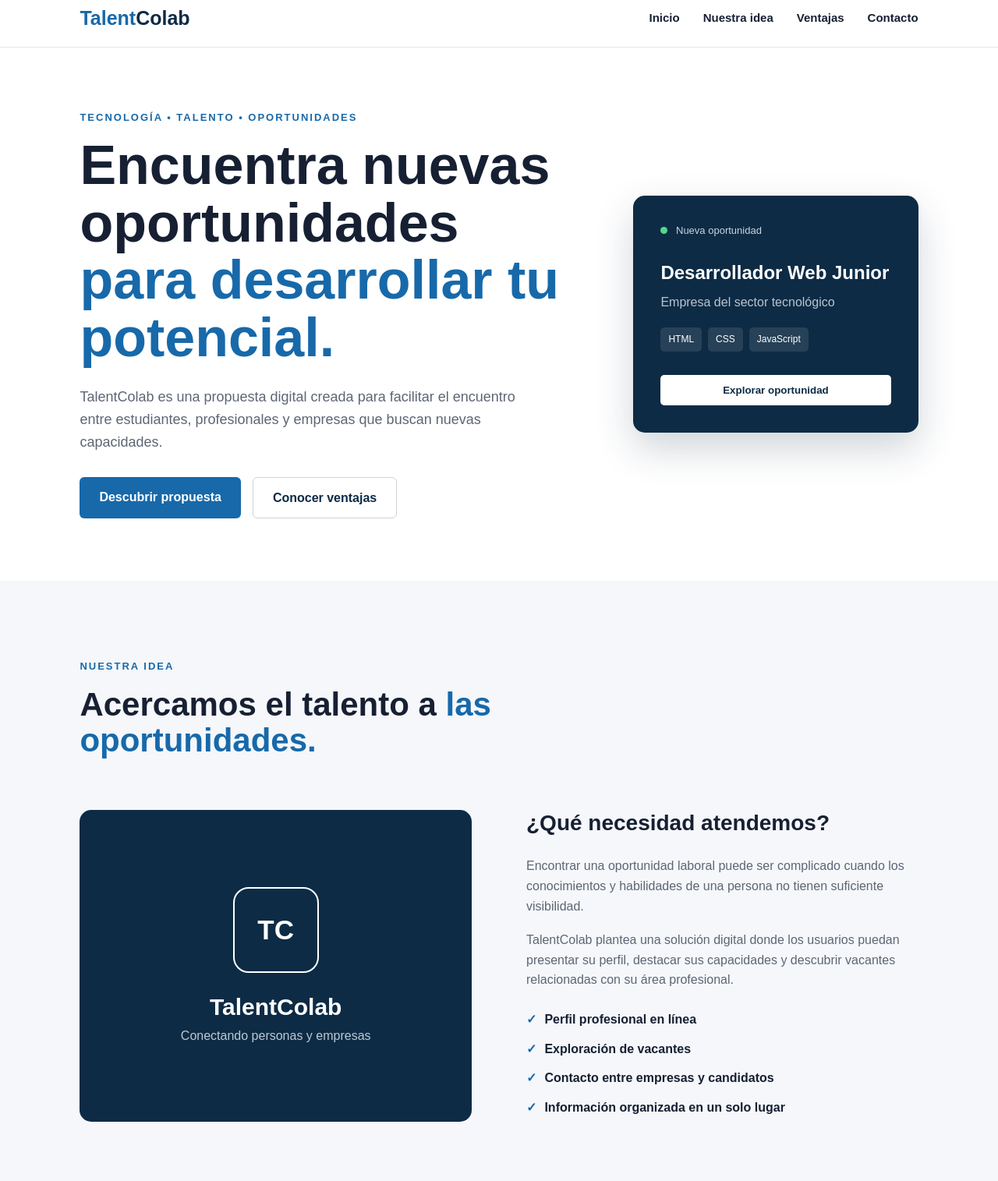
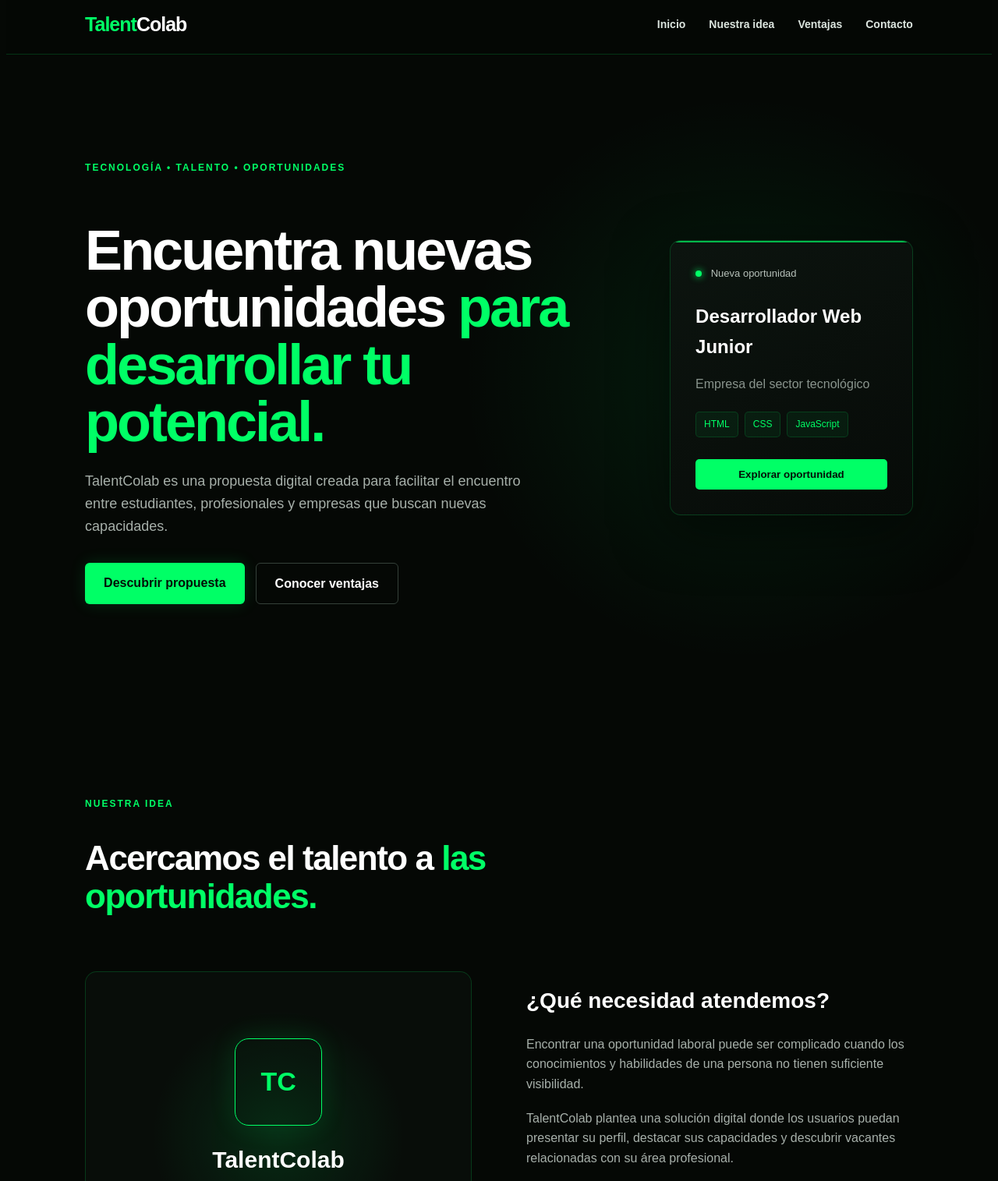
Before and after one commit to JazyelAe/talentcolab, a plain HTML site: page index.html in a window 1280 px wide. Shown: the part 40-1555 px from the top of the page at 78% size. Drawn offline with Linux system fonts and the light colour scheme.

Commit message:
Revamp CSS for TalentColab with new styles
Updated styles for the TalentColab theme with modern colors and layout adjustments.

````diff
--- a/style.css
+++ b/style.css
@@ -1,6 +1,9 @@
-/* =========================
-   CONFIGURACIÓN GENERAL
-========================= */
+```css
+/* =========================================
+   TALENTCOLAB
+   MATRIX MODERN STYLE
+   Colores: Negro / Verde / Blanco
+========================================= */
 
 * {
     margin: 0;
@@ -14,47 +17,69 @@ html {
 
 body {
     font-family: Arial, Helvetica, sans-serif;
-    background: #f5f7fa;
-    color: #172033;
+    background: #050805;
+    color: #ffffff;
     line-height: 1.6;
 }
 
+
+/* =========================================
+   VARIABLES
+========================================= */
+
 :root {
-    --azul: #1769aa;
-    --azul-oscuro: #0d2b45;
+    --negro: #050805;
+    --negro-2: #0a100c;
+    --verde: #00ff66;
+    --verde-2: #00c853;
     --blanco: #ffffff;
+    --gris: #a7b0aa;
+    --borde: rgba(0, 255, 102, 0.18);
 }
 
 
-/* =========================
+/* =========================================
    ENCABEZADO
-========================= */
+========================================= */
 
 .header {
     height: 75px;
+
     padding: 0 8%;
+
     display: flex;
     align-items: center;
     justify-content: space-between;
 
-    background: var(--blanco);
+    background: rgba(5, 8, 5, 0.92);
 
-    border-bottom: 1px solid #e5e8ec;
+    border-bottom: 1px solid var(--borde);
 
     position: sticky;
     top: 0;
+
     z-index: 1000;
+
+    backdrop-filter: blur(12px);
 }
+
+
+/* LOGO */
 
 .logo {
     font-size: 25px;
     font-weight: 800;
-    color: var(--azul-oscuro);
+    letter-spacing: -1px;
+
+    color: var(--blanco);
 }
 
 .logo span {
-    color: var(--azul);
+    color: var(--verde);
 }
+
+
+/* NAVEGACIÓN */
 
 .navbar {
     display: flex;
@@ -62,61 +87,87 @@ body {
 }
 
 .navbar a {
+    color: #dce5df;
+
     text-decoration: none;
-    color: #172033;
-    font-size: 15px;
+
+    font-size: 14px;
     font-weight: 600;
 
     transition: 0.3s;
 }
 
 .navbar a:hover {
-    color: var(--azul);
+    color: var(--verde);
 }
+
+
+/* MENÚ MÓVIL */
 
 .menu-btn {
     display: none;
+
     background: none;
+
     border: none;
+
+    color: white;
+
     font-size: 25px;
+
     cursor: pointer;
 }
 
 
-/* =========================
+/* =========================================
    HERO
-========================= */
+========================================= */
 
 .hero {
-    min-height: 620px;
+    min-height: 650px;
 
-    padding: 80px 8%;
+    padding: 90px 8%;
 
     display: flex;
     align-items: center;
     justify-content: space-between;
 
-    gap: 60px;
+    gap: 70px;
 
-    background: var(--blanco);
+    background:
+        radial-gradient(
+            circle at 75% 50%,
+            rgba(0, 255, 102, 0.09),
+            transparent 35%
+        ),
+        var(--negro);
 }
 
+
+/* TEXTO */
+
 .hero-text {
-    max-width: 650px;
+    max-width: 680px;
 }
 
 .tag {
-    color: var(--azul);
-    font-size: 13px;
+    color: var(--verde);
+
+    font-size: 12px;
+
     font-weight: 800;
+
     letter-spacing: 2px;
 
-    margin-bottom: 15px;
+    margin-bottom: 18px;
 }
 
 .hero h1 {
-    font-size: clamp(42px, 6vw, 70px);
-    line-height: 1.05;
+    font-size: clamp(43px, 6vw, 72px);
+
+    line-height: 1.02;
+
+    letter-spacing: -3px;
 
     margin-bottom: 25px;
 }
@@ -124,33 +175,36 @@ body {
 .hero h1 span,
 .section-title span,
 .cta span {
-    color: var(--azul);
+    color: var(--verde);
 }
 
 .hero-text > p:not(.tag) {
+    color: var(--gris);
+
     font-size: 18px;
-    color: #5d6675;
 
-    max-width: 580px;
+    max-width: 600px;
 
-    margin-bottom: 30px;
+    margin-bottom: 32px;
 }
 
 
-/* =========================
+/* =========================================
    BOTONES
-========================= */
+========================================= */
 
 .buttons {
     display: flex;
-    gap: 15px;
+
+    gap: 14px;
+
     flex-wrap: wrap;
 }
 
 .btn {
     display: inline-block;
 
-    padding: 13px 25px;
+    padding: 13px 24px;
 
     border-radius: 6px;
 
@@ -166,44 +220,82 @@ body {
 }
 
 .primary {
-    background: var(--azul);
-    color: white;
+    background: var(--verde);
+
+    color: #031007;
+
+    box-shadow:
+        0 0 20px rgba(0, 255, 102, 0.15);
 }
 
 .primary:hover {
-    transform: translateY(-2px);
-    opacity: 0.9;
+    transform: translateY(-3px);
+
+    box-shadow:
+        0 0 30px rgba(0, 255, 102, 0.3);
 }
 
 .secondary {
-    color: var(--azul-oscuro);
-    border: 1px solid #ccd2d9;
+    color: white;
+
+    border: 1px solid #344039;
+
+    background: transparent;
 }
 
 .secondary:hover {
-    border-color: var(--azul);
+    border-color: var(--verde);
+
+    color: var(--verde);
 }
 
 
-/* =========================
-   TARJETA PRINCIPAL
-========================= */
+/* =========================================
+   TARJETA DE OPORTUNIDAD
+========================================= */
 
 .hero-card {
-    width: 380px;
+    width: 390px;
 
-    padding: 35px;
+    padding: 32px;
 
-    background: var(--azul-oscuro);
-    color: white;
+    background:
+        linear-gradient(
+            145deg,
+            #0c140f,
+            #070b08
+        );
 
-    border-radius: 15px;
+    border: 1px solid var(--borde);
 
-    box-shadow: 0 20px 50px rgba(13, 43, 69, 0.2);
+    border-radius: 14px;
+
+    box-shadow:
+        0 20px 70px rgba(0, 0, 0, 0.5);
+
+    position: relative;
+
+    overflow: hidden;
+}
+
+.hero-card::before {
+    content: "";
+
+    position: absolute;
+
+    top: 0;
+    left: 0;
+
+    width: 100%;
+    height: 2px;
+
+    background: var(--verde);
+
+    opacity: 0.7;
 }
 
 .card-top {
-    color: #cbd5df;
+    color: #b6c0b9;
 
     font-size: 13px;
 
@@ -213,14 +305,17 @@ body {
 .status {
     display: inline-block;
 
-    width: 9px;
-    height: 9px;
+    width: 8px;
+    height: 8px;
 
     border-radius: 50%;
 
-    background: #55d68b;
+    background: var(--verde);
 
-    margin-right: 7px;
+    margin-right: 8px;
+
+    box-shadow:
+        0 0 10px var(--verde);
 }
 
 .hero-card h3 {
@@ -230,23 +325,29 @@ body {
 }
 
 .hero-card > p {
-    color: #b9c5d0;
+    color: #89948d;
 
-    margin-bottom: 20px;
+    margin-bottom: 22px;
 }
 
 .skills {
     display: flex;
+
     flex-wrap: wrap;
+
     gap: 8px;
 
-    margin-bottom: 30px;
+    margin-bottom: 28px;
 }
 
 .skills span {
     padding: 6px 10px;
 
-    background: rgba(255,255,255,0.1);
+    color: var(--verde);
+
+    background: rgba(0, 255, 102, 0.06);
+
+    border: 1px solid rgba(0, 255, 102, 0.15);
 
     border-radius: 5px;
 
@@ -258,37 +359,48 @@ body {
 
     padding: 12px;
 
-    background: white;
+    background: var(--verde);
 
-    color: var(--azul-oscuro);
+    color: #031007;
 
     border: none;
 
     border-radius: 5px;
 
-    font-weight: bold;
+    font-weight: 800;
 
     cursor: pointer;
+
+    transition: 0.3s;
+}
+
+.hero-card button:hover {
+    background: #ffffff;
 }
 
 
-/* =========================
+/* =========================================
    SECCIONES
-========================= */
+========================================= */
 
 .section {
-    padding: 100px 8%;
+    padding: 110px 8%;
+
+    background: var(--negro);
 }
 
 .section-title {
-    max-width: 700px;
+    max-width: 750px;
 
     margin-bottom: 60px;
 }
 
 .section-title h2 {
-    font-size: 42px;
+    font-size: 44px;
+
     line-height: 1.1;
+
+    letter-spacing: -1.5px;
 }
 
 .center {
@@ -299,9 +411,9 @@ body {
 }
 
 
-/* =========================
+/* =========================================
    PROYECTO
-========================= */
+========================================= */
 
 .project-content {
     display: grid;
@@ -313,10 +425,21 @@ body {
     align-items: center;
 }
 
+
+/* PANEL */
+
 .project-image {
-    min-height: 400px;
+    min-height: 420px;
 
-    background: var(--azul-oscuro);
+    background:
+        radial-gradient(
+            circle at center,
+            rgba(0, 255, 102, 0.12),
+            transparent 50%
+        ),
+        #080d09;
+
+    border: 1px solid var(--borde);
 
     border-radius: 15px;
 
@@ -327,12 +450,11 @@ body {
     align-items: center;
 
     text-align: center;
-
-    color: white;
 }
 
 .big-icon {
     width: 110px;
+
     height: 110px;
 
     margin: auto;
@@ -343,13 +465,18 @@ body {
 
     align-items: center;
 
-    border: 2px solid white;
+    border: 1px solid var(--verde);
 
-    border-radius: 20px;
+    border-radius: 18px;
 
-    font-size: 35px;
+    color: var(--verde);
+
+    font-size: 34px;
 
     font-weight: 800;
+
+    box-shadow:
+        0 0 35px rgba(0, 255, 102, 0.12);
 }
 
 .image-content h3 {
@@ -359,8 +486,11 @@ body {
 }
 
 .image-content p {
-    color: #bdc9d4;
+    color: #89948d;
 }
+
+
+/* TEXTO */
 
 .project-text h3 {
     font-size: 28px;
@@ -369,7 +499,7 @@ body {
 }
 
 .project-text p {
-    color: #5d6675;
+    color: var(--gris);
 
     margin-bottom: 18px;
 }
@@ -381,7 +511,9 @@ body {
 }
 
 .project-text li {
-    margin-bottom: 12px;
+    margin-bottom: 13px;
+
+    color: #dce5df;
 
     font-weight: 600;
 }
@@ -389,20 +521,18 @@ body {
 .project-text li::before {
     content: "✓";
 
-    color: var(--azul);
-
-    font-weight: bold;
+    color: var(--verde);
 
     margin-right: 10px;
 }
 
 
-/* =========================
+/* =========================================
    BENEFICIOS
-========================= */
+========================================= */
 
 .benefits-section {
-    background: #eef2f6;
+    background: #080d09;
 }
 
 .cards {
@@ -410,13 +540,15 @@ body {
 
     grid-template-columns: repeat(3, 1fr);
 
-    gap: 25px;
+    gap: 22px;
 }
 
 .benefit-card {
     padding: 35px;
 
-    background: white;
+    background: #0b110d;
+
+    border: 1px solid rgba(255,255,255,0.06);
 
     border-radius: 12px;
 
@@ -424,13 +556,18 @@ body {
 }
 
 .benefit-card:hover {
-    transform: translateY(-5px);
+    transform: translateY(-6px);
+
+    border-color: var(--borde);
+
+    box-shadow:
+        0 15px 40px rgba(0,0,0,0.3);
 }
 
 .icon {
-    color: var(--azul);
+    color: var(--verde);
 
-    font-size: 18px;
+    font-size: 17px;
 
     font-weight: 800;
 
@@ -438,24 +575,30 @@ body {
 }
 
 .benefit-card h3 {
-    font-size: 22px;
+    font-size: 21px;
 
     margin-bottom: 12px;
 }
 
 .benefit-card p {
-    color: #66717e;
+    color: #89948d;
 }
 
 
-/* =========================
+/* =========================================
    CTA
-========================= */
+========================================= */
 
 .cta {
-    padding: 100px 8%;
+    padding: 110px 8%;
 
-    background: var(--azul-oscuro);
+    background:
+        radial-gradient(
+            circle at center,
+            rgba(0, 255, 102, 0.10),
+            transparent 45%
+        ),
+        #050805;
 
     color: white;
 
@@ -463,38 +606,42 @@ body {
 }
 
 .cta > div {
-    max-width: 750px;
+    max-width: 780px;
 
     margin: auto;
 }
 
 .cta h2 {
-    font-size: 45px;
+    font-size: 46px;
 
-    line-height: 1.1;
+    line-height: 1.08;
+
+    letter-spacing: -2px;
 
     margin-bottom: 20px;
 }
 
 .cta p:not(.tag) {
-    color: #c5d0da;
+    color: var(--gris);
 
     margin-bottom: 30px;
 }
 
 
-/* =========================
+/* =========================================
    FOOTER
-========================= */
+========================================= */
 
 footer {
-    padding: 40px 8%;
+    padding: 45px 8%;
 
-    background: #091d2d;
+    background: #020402;
 
     color: white;
 
     text-align: center;
+
+    border-top: 1px solid rgba(0,255,102,0.08);
 }
 
 .footer-logo {
@@ -504,11 +651,11 @@ footer {
 }
 
 .footer-logo span {
-    color: #4ca4e5;
+    color: var(--verde);
 }
 
 footer p {
-    color: #9eabb7;
+    color: #7d8881;
 
     margin-top: 10px;
 }
@@ -516,7 +663,7 @@ footer p {
 .footer-line {
     height: 1px;
 
-    background: #294052;
+    background: #18221b;
 
     margin: 25px 0;
 }
@@ -526,11 +673,11 @@ footer p {
 }
 
 
-/* =========================
+/* =========================================
    RESPONSIVE
-========================= */
+========================================= */
 
-@media (max-width: 800px) {
+@media (max-width: 850px) {
 
     .navbar {
         display: none;
@@ -544,7 +691,9 @@ footer p {
 
         padding: 25px;
 
-        background: white;
+        background: #070b08;
+
+        border-bottom: 1px solid var(--borde);
 
         flex-direction: column;
 
@@ -564,7 +713,7 @@ footer p {
 
         text-align: center;
 
-        padding-top: 60px;
+        padding-top: 65px;
     }
 
     .buttons {
@@ -580,7 +729,7 @@ footer p {
     .project-content {
         grid-template-columns: 1fr;
 
-        gap: 40px;
+        gap: 45px;
     }
 
     .cards {
@@ -588,10 +737,48 @@ footer p {
     }
 
     .section-title h2 {
-        font-size: 35px;
+        font-size: 36px;
     }
 
     .cta h2 {
-        font-size: 35px;
+        font-size: 36px;
     }
 }
+
+
+/* =========================================
+   CELULARES
+========================================= */
+
+@media (max-width: 500px) {
+
+    .header {
+        padding: 0 5%;
+    }
+
+    .hero,
+    .section,
+    .cta {
+        padding-left: 5%;
+        padding-right: 5%;
+    }
+
+    .hero h1 {
+        font-size: 43px;
+
+        letter-spacing: -2px;
+    }
+
+    .hero-card {
+        padding: 25px;
+    }
+
+    .project-image {
+        min-height: 330px;
+    }
+
+    .cta h2 {
+        font-size: 32px;
+    }
+}
+```
````
